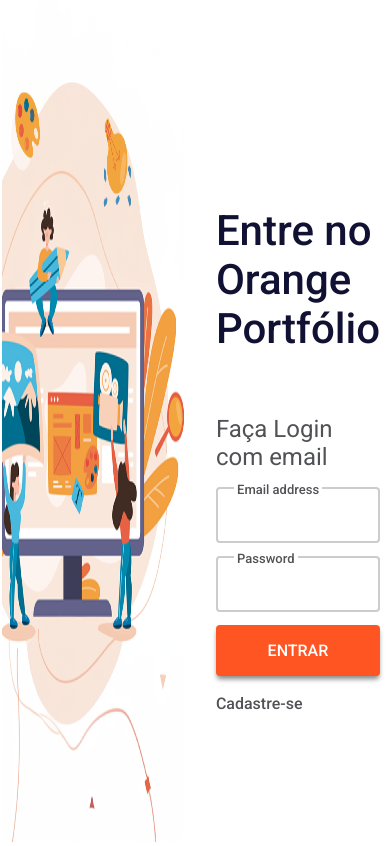
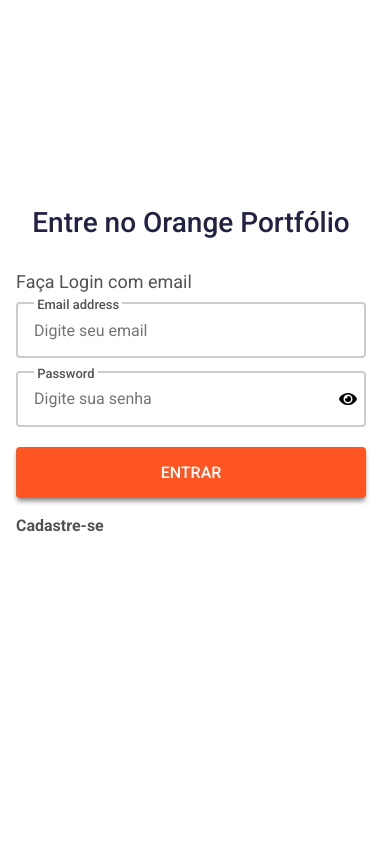
Before and after one commit to Denis-moreira98/orange-portfolio-squad20, a React (Vite) app in the folder frontend/: page /login in a window 390 px wide. Built offline with nearby package versions, Linux system fonts and the light colour scheme.

Commit message:
feat: ajustes na responsividade

```diff
--- a/frontend/src/pages/login/index.tsx
+++ b/frontend/src/pages/login/index.tsx
@@ -4,7 +4,21 @@ import imgLogin from "../../assets/imglogin.png";
 import { Button } from "../../components/button";
 import { Link } from "react-router-dom";
 
+import { FormEvent, useState } from "react";
+import { FaEye, FaEyeSlash } from "react-icons/fa";
+
 export function Login() {
+   const [senha, setSenha] = useState("");
+   const [mostrarSenha, setMostrarSenha] = useState(false);
+
+   const handleInputChange = (e: FormEvent) => {
+      // @ts-expect-error valor do state
+      setSenha(e.target.value);
+   };
+
+   const handleToggleSenha = () => {
+      setMostrarSenha(!mostrarSenha);
+   };
    return (
       <div className={styles.container}>
          <div className={styles.div_img}>
@@ -19,15 +33,25 @@ export function Login() {
                   <Input
                      label="Email address"
                      type="email"
+                     placeholder="Digite seu email"
                      required
-                     className={styles.input}
                   />
                   <Input
                      label="Password"
-                     type="password"
+                     type={mostrarSenha ? "text" : "password"}
+                     name="senha"
+                     value={senha}
+                     placeholder="Digite sua senha"
+                     onChange={handleInputChange}
                      required
-                     className={styles.input}
                   />
+                  <button
+                     className={styles.button_view}
+                     type="button"
+                     onClick={handleToggleSenha}
+                  >
+                     {mostrarSenha ? <FaEyeSlash /> : <FaEye />}
+                  </button>
                   <Button>ENTRAR</Button>
                </form>
                <Link to="/register">
--- a/frontend/src/pages/login/styles.module.css
+++ b/frontend/src/pages/login/styles.module.css
@@ -4,7 +4,6 @@
    margin: auto;
    padding-left: 2px;
    padding-right: 10px;
-   gap: 2rem;
 
    display: flex;
    flex-direction: row;
@@ -16,7 +15,7 @@
 }
 
 .content {
-   max-width: 550px;
+   max-width: 517px;
    height: 432px;
    align-items: center;
    display: flex;
@@ -25,9 +24,8 @@
    margin: auto;
 }
 .content h3 {
-   color: var(--primary-100);
+   color: var(--primary-90);
    font-weight: 500;
-   margin-bottom: 30px;
    font-size: 42px;
 }
 
@@ -35,22 +33,79 @@
    color: var(--neutral-110);
    font-size: 24px;
    font-weight: 400;
-   margin-bottom: 16px;
+   margin-bottom: 10px;
 }
 
 .form {
    width: 100%;
 }
 
-.form button {
-   margin-bottom: 18px;
+.form p {
+   text-align: left;
+   text-decoration: none;
+   font-weight: 600;
+   color: var(--neutral-110);
+   margin-top: 18px;
+}
+.form a {
+   text-decoration: none;
 }
 
-.form a {
-   text-decoration: none;
-   font-weight: 500;
-   color: var(--neutral-110);
+.button_view {
+   border: none;
+   background-color: transparent;
+   font-size: 18px;
+   position: relative;
+   top: -50px;
+   float: right;
+   margin-right: 9px;
+   cursor: pointer;
+   margin-bottom: -15px;
 }
 
-/* @media screen (max-width: 1221px) {
-} */
+@media screen and (max-width: 1112px) {
+   .container {
+      display: flex;
+      align-items: center;
+      justify-content: space-between;
+   }
+   .div_img img {
+      width: 85%;
+   }
+}
+@media screen and (max-width: 800px) {
+   .container {
+      justify-content: center;
+   }
+   .container h3 {
+      text-align: center;
+      font-size: 35px;
+   }
+   .content h4 {
+      font-size: 24px;
+   }
+
+   .div_img img {
+      display: none;
+   }
+}
+@media screen and (max-width: 452px) {
+   .container {
+      justify-content: center;
+      padding: 2;
+   }
+   .container h3 {
+      text-align: center;
+      font-size: 28px;
+   }
+   .content {
+      width: 350px;
+   }
+   .content h4 {
+      font-size: 18px;
+   }
+
+   .div_img img {
+      display: none;
+   }
+}
```
